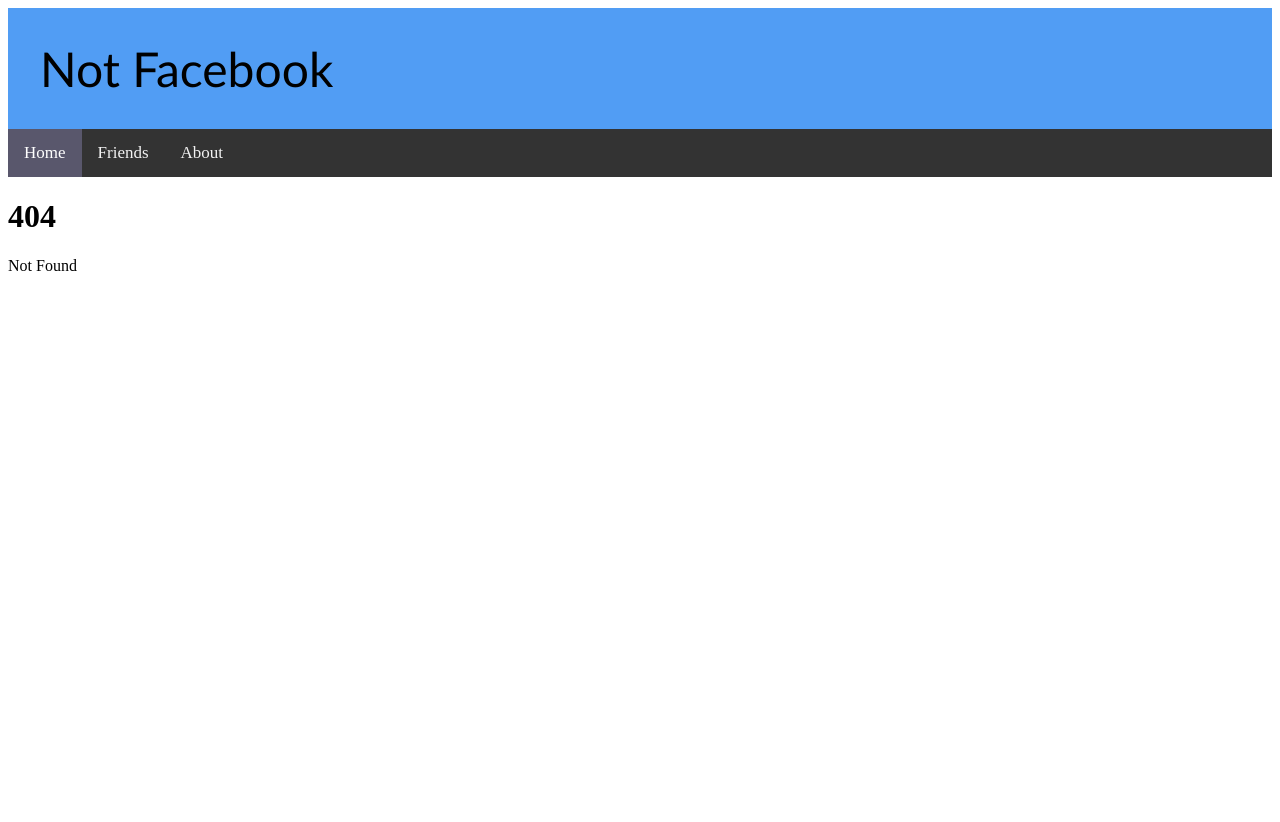
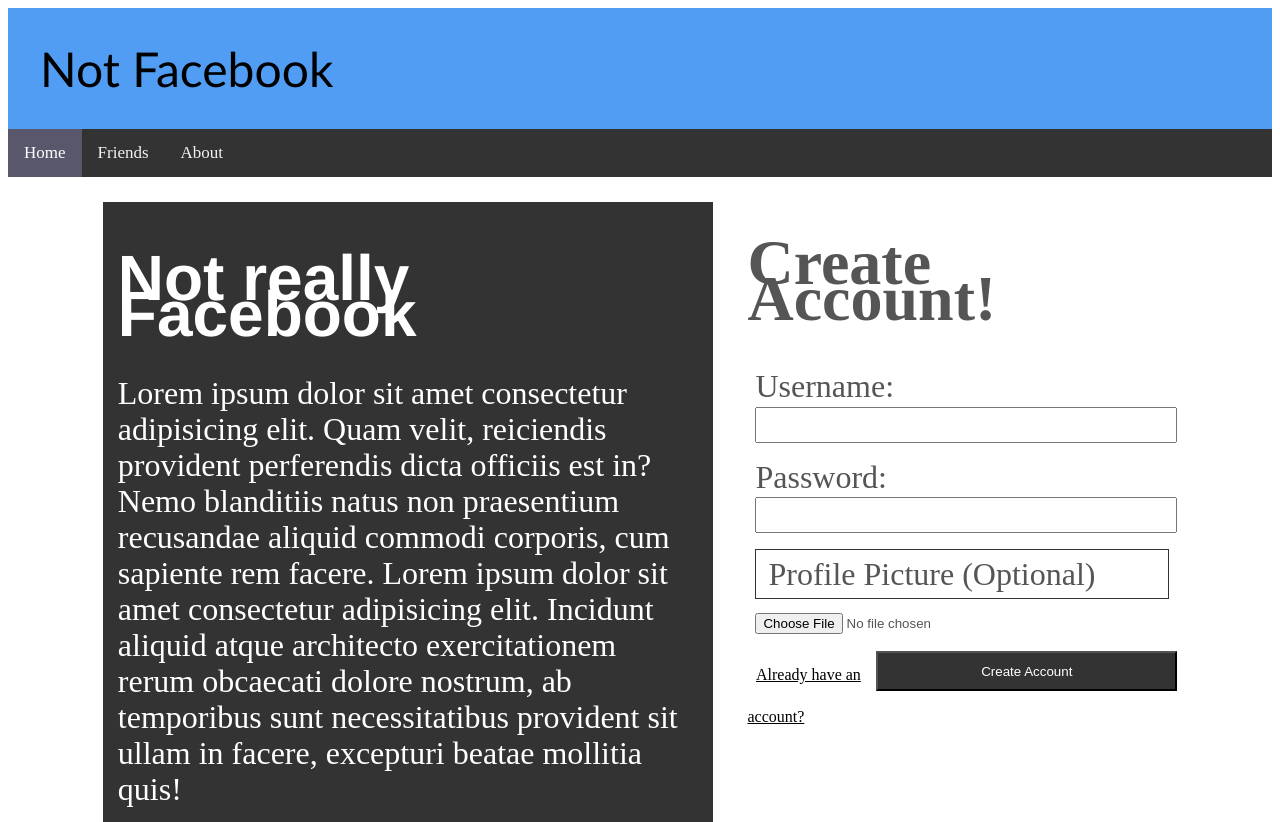
Before and after one commit to danejcamacho/Facebook-Clone-CPSC362, a SvelteKit app in the folder facebook-clone/: page /create_account in a window 1280 px wide. Before the commit this address had no page. Before the commit the page ends 800 px from the top, so only its background shows below. Built offline with nearby package versions, Linux system fonts and the light colour scheme.

Commit message:
added 'Create Account' page
Button is buggy

```diff
--- /dev/null
+++ b/facebook-clone/src/routes/create_account/+page.svelte
@@ -0,0 +1,126 @@
+<script>
+
+</script>
+
+<main>
+<!-- Body to explain website? idk -->
+  <div class='side-body'>
+    <h1 id='side-header'>Not really Facebook</h1>
+    Lorem ipsum dolor sit amet consectetur adipisicing elit. Quam velit, reiciendis provident perferendis dicta officiis est in? Nemo blanditiis natus non praesentium recusandae aliquid commodi corporis, cum sapiente rem facere. Lorem ipsum dolor sit amet consectetur adipisicing elit. Incidunt aliquid atque architecto exercitationem rerum obcaecati dolore nostrum, ab temporibus sunt necessitatibus provident sit ullam in facere, excepturi beatae mollitia quis!
+  </div>
+
+<!-- Patch API Call at some point -->
+  <div class='form-body'>
+    <h1 id='form-header'>Create Account!</h1>
+      <form class="my-form">
+        <div class="form-group">
+            <!-- svelte-ignore a11y-label-has-associated-control -->
+            <label class='form-labels'>Username: </label>
+            <input class='text-input' type="text" name="name">
+        </div>
+        <div class="form-group">
+            <!-- svelte-ignore a11y-label-has-associated-control -->
+            <label class='form-labels'>Password: </label>
+            <input class='text-input' type="password" name="password">
+        </div>
+        <div class="form-group">
+            <label for="file-upload" class="pfp-file-upload">
+              Profile Picture (Optional)
+            </label>
+            <input id="file-upload" type="file"/>
+        </div>
+        <input class="button" type='submit' value="Create Account" name="create_acc">
+      </form>
+      <div>
+        <a class='login-link' href="/login">Already have an account?</a>
+      </div>
+  </div>
+</main>
+
+<style>
+  main {
+    color:#555555;
+    line-height: 2em;
+    font-size: 18px;
+    width: 85%;
+    padding-top: 2%;
+    margin:auto;
+  }
+
+  a:active{
+    color: #333;
+  }
+
+  a::backdrop{
+    color: #333;
+  }
+
+  .side-body{
+    float: left;
+    width: 54%;
+    background-color: #333;
+    color: #ffffff;
+    padding: 15px;
+    font-size: xx-large;
+  }
+
+  .form-body{
+    float:right;
+    width:40%;
+    font-size: xx-large;
+  }
+
+  #side-header{
+    font-family: 'Franklin Gothic Medium', 'Arial Narrow', Arial, sans-serif;
+  }
+
+.form-group{
+  padding: 8px;
+}
+
+.form-group label{
+  display: block;
+}
+
+.form-group input{
+  width: 100%;
+  height: 30px;
+}
+
+.text-input{
+  font-size: smaller;
+}
+
+.login-link{
+  font-size: medium;
+  padding-left: 2%;
+  color: black;
+}
+
+.login-link:hover{
+  color: blue;
+}
+
+.button{
+  background-color: #333;
+   color: #ffffff;
+   padding: 10px 15x;
+   height: 40px;
+   float: right;
+   width: 70%;
+ }
+
+.button:hover{
+  background: #fff;
+  color: black;
+  cursor: pointer;
+}
+
+.pfp-file-upload{
+    border: 1px solid #333;
+    display: inline-block;
+    padding: 6px 12px;
+    cursor: pointer;
+}
+
+</style>
```
Also changed, not shown: 1 other file (tests, documents, lock files or other folders).
